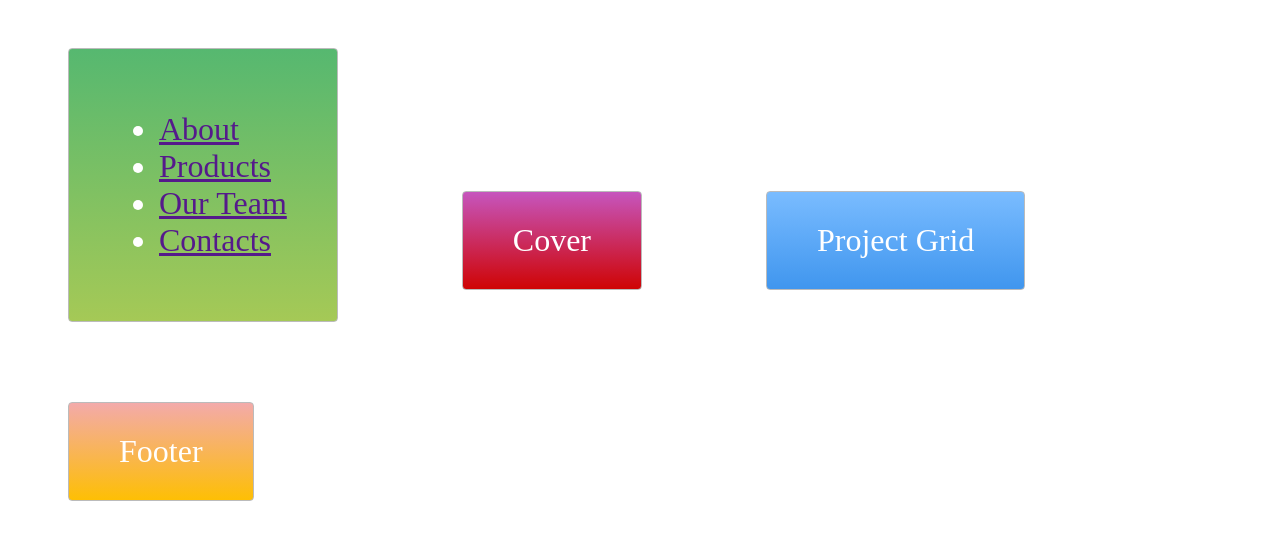
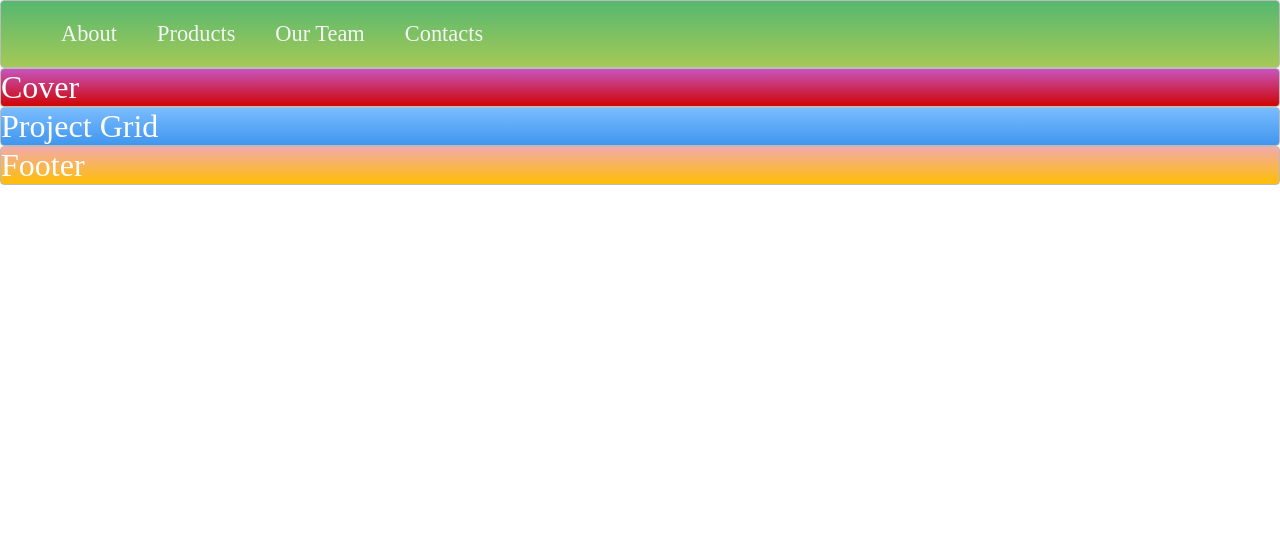
Before and after one commit to prakash20kumar/css-grid-project, a plain HTML site: page index.html in a window 1280 px wide. Drawn offline with Linux system fonts and the light colour scheme.

Commit message:
CSS Frid Project

```diff
--- a/index.html
+++ b/index.html
@@ -10,7 +10,7 @@
         <li><a href="">About</a></li>
         <li><a href="">Products</a></li>
         <li><a href="">Our Team</a></li>
-        <li><a href="">Contacts</a></li>
+        <li class="push"><a href="">Contacts</a></li>
       </ul>
     </nav>
     <div class="zone red">Cover</div>
--- a/style.css
+++ b/style.css
@@ -1,71 +1,175 @@
+body {
+  margin: auto 0;
+}
+
 .zone {
-    padding:30px 50px;
-    margin:40px 60px;
-    cursor:pointer;
-    display:inline-block;
-    color:#FFF;
-    font-size:2em;
-    border-radius:4px;
-    border:1px solid #bbb;
-    transition: all 0.3s linear;
+  /* padding: 30px 50px;
+  margin: 40px 60px; */
+  cursor: pointer;
+  /* display: inline-block; */
+  color: #fff;
+  font-size: 2em;
+  border-radius: 4px;
+  border: 1px solid #bbb;
+  transition: all 0.3s linear;
 }
 
 .zone:hover {
-    -webkit-box-shadow:rgba(0,0,0,0.8) 0px 5px 15px, inset rgba(0,0,0,0.15) 0px -10px 20px;
-    -moz-box-shadow:rgba(0,0,0,0.8) 0px 5px 15px, inset rgba(0,0,0,0.15) 0px -10px 20px;
-    -o-box-shadow:rgba(0,0,0,0.8) 0px 5px 15px, inset rgba(0,0,0,0.15) 0px -10px 20px;
-    box-shadow:rgba(0,0,0,0.8) 0px 5px 15px, inset rgba(0,0,0,0.15) 0px -10px 20px;
+  -webkit-box-shadow: rgba(0, 0, 0, 0.8) 0px 5px 15px,
+    inset rgba(0, 0, 0, 0.15) 0px -10px 20px;
+  -moz-box-shadow: rgba(0, 0, 0, 0.8) 0px 5px 15px,
+    inset rgba(0, 0, 0, 0.15) 0px -10px 20px;
+  -o-box-shadow: rgba(0, 0, 0, 0.8) 0px 5px 15px,
+    inset rgba(0, 0, 0, 0.15) 0px -10px 20px;
+  box-shadow: rgba(0, 0, 0, 0.8) 0px 5px 15px,
+    inset rgba(0, 0, 0, 0.15) 0px -10px 20px;
 }
+
+/*=============================================
+=            Nav            =
+=============================================*/
+
+.main-nav {
+  display: flex;
+  list-style: none;
+  font-size: 0.7em;
+  margin: 0;
+}
+
+li {
+  padding: 20px;
+}
+
+a {
+  color: #f5f5f6;
+  text-decoration: none;
+}
+
+/*=====  End of Nav  ======*/
 
 /*https://paulund.co.uk/how-to-create-shiny-css-buttons*/
 /***********************************************************************
- *  Green Background
- **********************************************************************/
-.green{
-    background: #56B870; /* Old browsers */
-    background: -moz-linear-gradient(top, #56B870 0%, #a5c956 100%); /* FF3.6+ */
-    background: -webkit-gradient(linear, left top, left bottom, color-stop(0%,#56B870), color-stop(100%,#a5c956)); /* Chrome,Safari4+ */
-    background: -webkit-linear-gradient(top, #56B870 0%,#a5c956 100%); /* Chrome10+,Safari5.1+ */
-    background: -o-linear-gradient(top, #56B870 0%,#a5c956 100%); /* Opera 11.10+ */
-    background: -ms-linear-gradient(top, #56B870 0%,#a5c956 100%); /* IE10+ */
-    background: linear-gradient(top, #56B870 0%,#a5c956 100%); /* W3C */
+* Green Background
+ ***********************************************************************/
+.green {
+  background: #56b870; /* Old browsers */
+  background: -moz-linear-gradient(top, #56b870 0%, #a5c956 100%); /* FF3.6+ */
+  background: -webkit-gradient(
+    linear,
+    left top,
+    left bottom,
+    color-stop(0%, #56b870),
+    color-stop(100%, #a5c956)
+  ); /* Chrome,Safari4+ */
+  background: -webkit-linear-gradient(
+    top,
+    #56b870 0%,
+    #a5c956 100%
+  ); /* Chrome10+,Safari5.1+ */
+  background: -o-linear-gradient(
+    top,
+    #56b870 0%,
+    #a5c956 100%
+  ); /* Opera 11.10+ */
+  background: -ms-linear-gradient(top, #56b870 0%, #a5c956 100%); /* IE10+ */
+  background: linear-gradient(top, #56b870 0%, #a5c956 100%); /* W3C */
 }
 
 /***********************************************************************
  *  Red Background
  **********************************************************************/
-.red{
-    background: #C655BE; /* Old browsers */
-    background: -moz-linear-gradient(top, #C655BE 0%, #cf0404 100%); /* FF3.6+ */
-    background: -webkit-gradient(linear, left top, left bottom, color-stop(0%,#C655BE), color-stop(100%,#cf0404)); /* Chrome,Safari4+ */
-    background: -webkit-linear-gradient(top, #C655BE 0%,#cf0404 100%); /* Chrome10+,Safari5.1+ */
-    background: -o-linear-gradient(top, #C655BE 0%,#cf0404 100%); /* Opera 11.10+ */
-    background: -ms-linear-gradient(top, #C655BE 0%,#cf0404 100%); /* IE10+ */
-    background: linear-gradient(top, #C655BE 0%,#cf0404 100%); /* W3C */
+.red {
+  background: #c655be; /* Old browsers */
+  background: -moz-linear-gradient(top, #c655be 0%, #cf0404 100%); /* FF3.6+ */
+  background: -webkit-gradient(
+    linear,
+    left top,
+    left bottom,
+    color-stop(0%, #c655be),
+    color-stop(100%, #cf0404)
+  ); /* Chrome,Safari4+ */
+  background: -webkit-linear-gradient(
+    top,
+    #c655be 0%,
+    #cf0404 100%
+  ); /* Chrome10+,Safari5.1+ */
+  background: -o-linear-gradient(
+    top,
+    #c655be 0%,
+    #cf0404 100%
+  ); /* Opera 11.10+ */
+  background: -ms-linear-gradient(top, #c655be 0%, #cf0404 100%); /* IE10+ */
+  background: linear-gradient(top, #c655be 0%, #cf0404 100%); /* W3C */
 }
 
 /***********************************************************************
  *  Yellow Background
  **********************************************************************/
-.yellow{
-    background: #F3AAAA; /* Old browsers */
-    background: -moz-linear-gradient(top, #F3AAAA 0%, #febf04 100%); /* FF3.6+ */
-    background: -webkit-gradient(linear, left top, left bottom, color-stop(0%,#F3AAAA), color-stop(100%,#febf04)); /* Chrome,Safari4+ */
-    background: -webkit-linear-gradient(top, #F3AAAA 0%,#febf04 100%); /* Chrome10+,Safari5.1+ */
-    background: -o-linear-gradient(top, #F3AAAA 0%,#febf04 100%); /* Opera 11.10+ */
-    background: -ms-linear-gradient(top, #F3AAAA 0%,#febf04 100%); /* IE10+ */
-    background: linear-gradient(top, #F3AAAA 0%,#febf04 100%); /* W3C */
+.yellow {
+  background: #f3aaaa; /* Old browsers */
+  background: -moz-linear-gradient(top, #f3aaaa 0%, #febf04 100%); /* FF3.6+ */
+  background: -webkit-gradient(
+    linear,
+    left top,
+    left bottom,
+    color-stop(0%, #f3aaaa),
+    color-stop(100%, #febf04)
+  ); /* Chrome,Safari4+ */
+  background: -webkit-linear-gradient(
+    top,
+    #f3aaaa 0%,
+    #febf04 100%
+  ); /* Chrome10+,Safari5.1+ */
+  background: -o-linear-gradient(
+    top,
+    #f3aaaa 0%,
+    #febf04 100%
+  ); /* Opera 11.10+ */
+  background: -ms-linear-gradient(top, #f3aaaa 0%, #febf04 100%); /* IE10+ */
+  background: linear-gradient(top, #f3aaaa 0%, #febf04 100%); /* W3C */
 }
 
 /***********************************************************************
  *  Blue Background
  **********************************************************************/
-.blue{
-    background: #7abcff; /* Old browsers */
-    background: -moz-linear-gradient(top, #7abcff 0%, #60abf8 44%, #4096ee 100%); /* FF3.6+ */
-    background: -webkit-gradient(linear, left top, left bottom, color-stop(0%,#7abcff), color-stop(44%,#60abf8), color-stop(100%,#4096ee)); /* Chrome,Safari4+ */
-    background: -webkit-linear-gradient(top, #7abcff 0%,#60abf8 44%,#4096ee 100%); /* Chrome10+,Safari5.1+ */
-    background: -o-linear-gradient(top, #7abcff 0%,#60abf8 44%,#4096ee 100%); /* Opera 11.10+ */
-    background: -ms-linear-gradient(top, #7abcff 0%,#60abf8 44%,#4096ee 100%); /* IE10+ */
-    background: linear-gradient(top, #7abcff 0%,#60abf8 44%,#4096ee 100%); /* W3C */
+.blue {
+  background: #7abcff; /* Old browsers */
+  background: -moz-linear-gradient(
+    top,
+    #7abcff 0%,
+    #60abf8 44%,
+    #4096ee 100%
+  ); /* FF3.6+ */
+  background: -webkit-gradient(
+    linear,
+    left top,
+    left bottom,
+    color-stop(0%, #7abcff),
+    color-stop(44%, #60abf8),
+    color-stop(100%, #4096ee)
+  ); /* Chrome,Safari4+ */
+  background: -webkit-linear-gradient(
+    top,
+    #7abcff 0%,
+    #60abf8 44%,
+    #4096ee 100%
+  ); /* Chrome10+,Safari5.1+ */
+  background: -o-linear-gradient(
+    top,
+    #7abcff 0%,
+    #60abf8 44%,
+    #4096ee 100%
+  ); /* Opera 11.10+ */
+  background: -ms-linear-gradient(
+    top,
+    #7abcff 0%,
+    #60abf8 44%,
+    #4096ee 100%
+  ); /* IE10+ */
+  background: linear-gradient(
+    top,
+    #7abcff 0%,
+    #60abf8 44%,
+    #4096ee 100%
+  ); /* W3C */
 }
```
